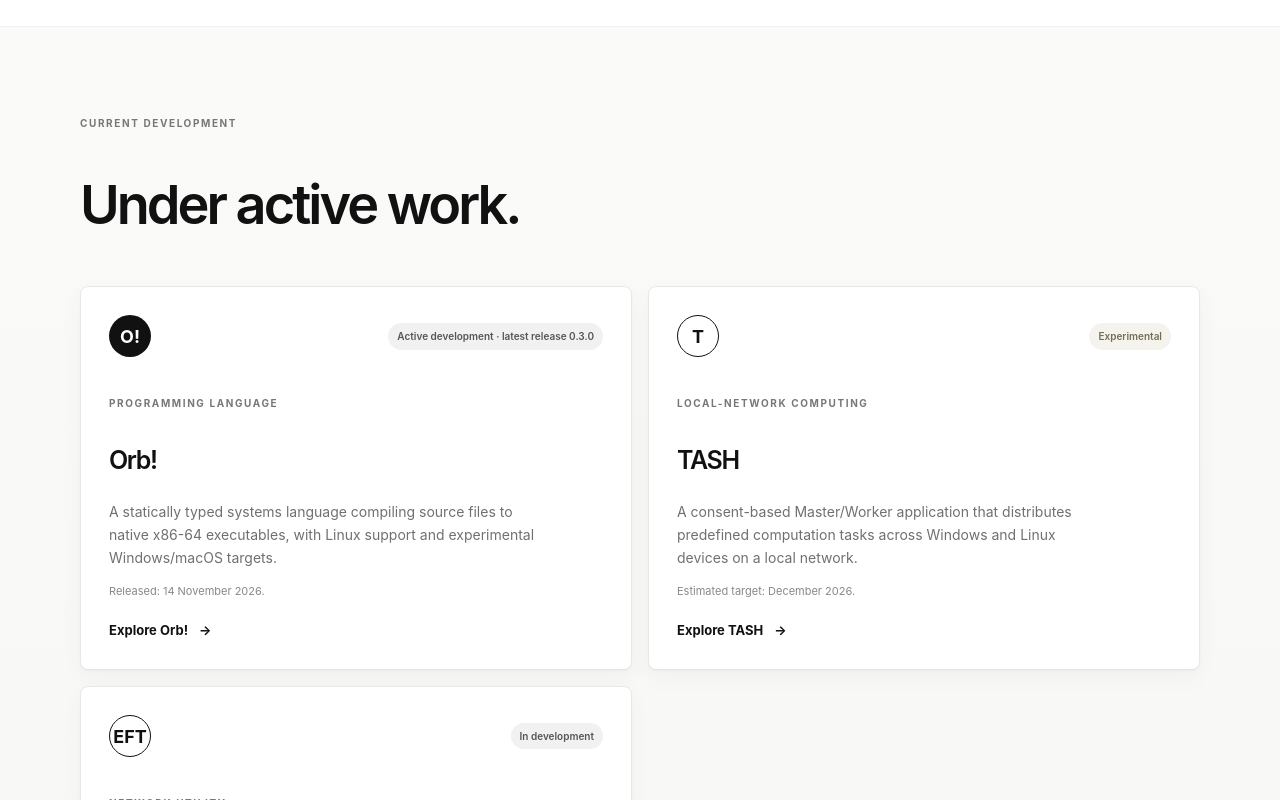
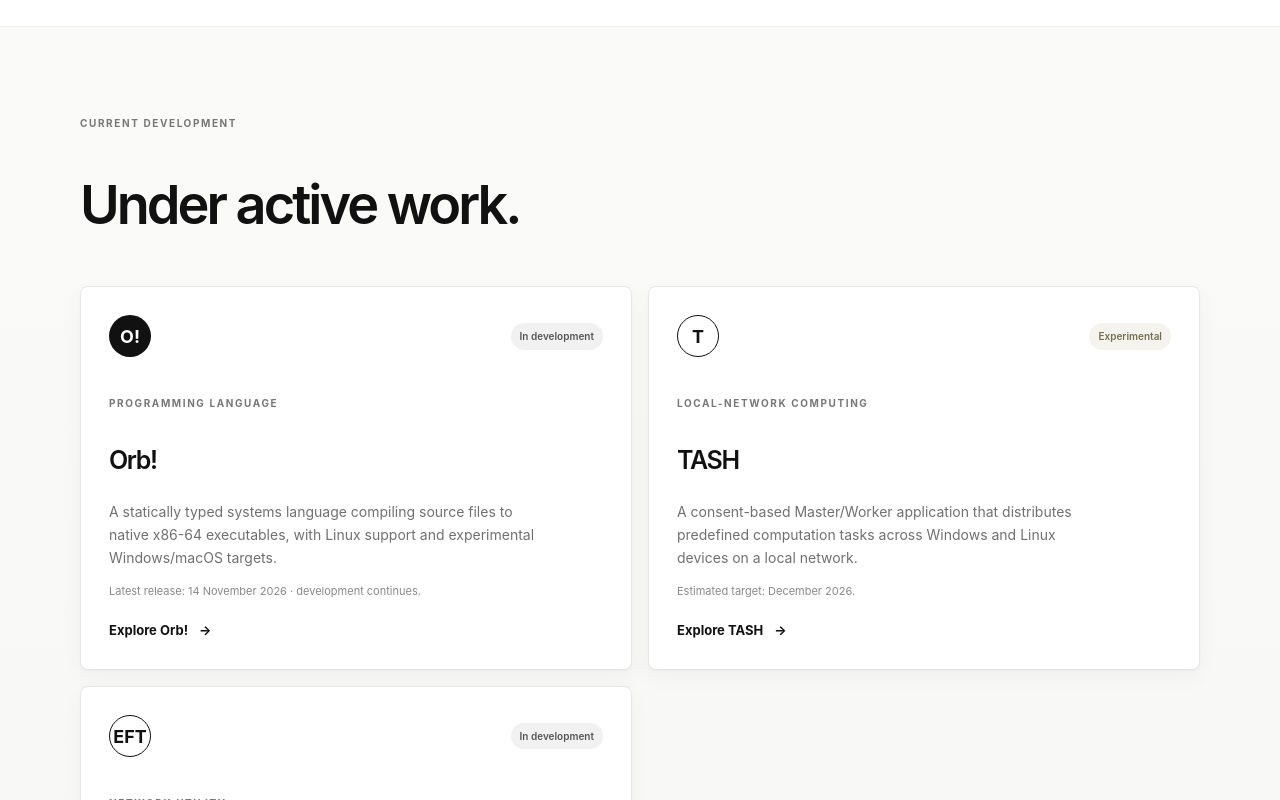
Before and after one commit to Orb-Corporation/Orb-Corporation, a plain HTML site: page products/index.html in a window 1280 px wide. Shown: the part 549-1349 px from the top of the page. Drawn offline with Linux system fonts and the light colour scheme.

Commit message:
Clarify Orb! ongoing development status

```diff
--- a/products/index.html
+++ b/products/index.html
@@ -22,10 +22,10 @@
         <div class="section-heading"><div><p class="eyebrow">CURRENT DEVELOPMENT</p><h2>Under active work.</h2></div></div>
         <div class="product-grid">
           <article class="product-card">
-            <div class="product-top"><span class="product-mark">O!</span><span class="status status-dev">Active development · latest release 0.3.0</span></div>
+            <div class="product-top"><span class="product-mark">O!</span><span class="status status-dev">In development</span></div>
             <p class="eyebrow">PROGRAMMING LANGUAGE</p><h3>Orb!</h3>
             <p>A statically typed systems language compiling source files to native x86-64 executables, with Linux support and experimental Windows/macOS targets.</p>
-            <p class="target-date">Released: 14 November 2026.</p>
+            <p class="target-date">Latest release: 14 November 2026 · development continues.</p>
             <a class="card-link" href="/products/orb-lang/">Explore Orb! <span>→</span></a>
           </article>
           <article class="product-card">
```
